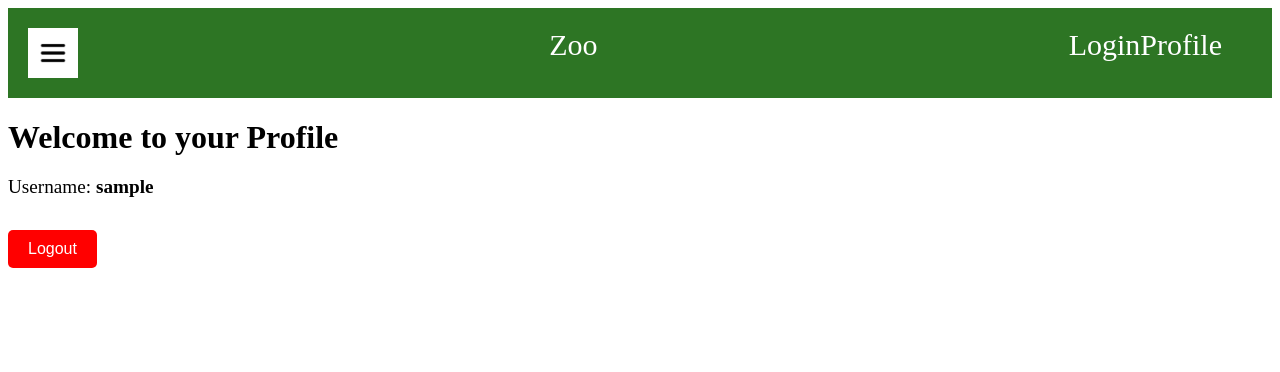
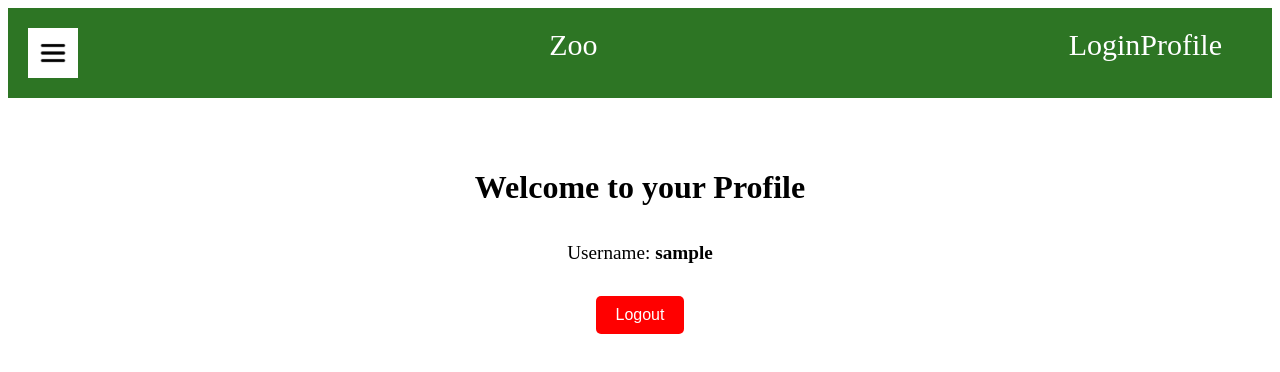
Before and after one commit to kjn09/ZooApp, a Next.js app: page /profilePage in a window 1280 px wide. Shown: the top 372 px of the page. Built offline with nearby package versions, Linux system fonts and the light colour scheme; sample sign-in values are in the browser's storage.

Commit message:
Changed css for ProfilePage.

```diff
--- a/pages/profilePage.js
+++ b/pages/profilePage.js
@@ -36,7 +36,7 @@ export default function ProfilePage() {
       <Header onMenuClick={toggleNavbar} />
 
       {isNavbarOpen && <Navbar onClose={closeNavbar} />}
-
+        <div class={styles.container}>
           <h1 className={styles.title}>Welcome to your Profile</h1>
           {user ? (
             <div>
@@ -47,5 +47,6 @@ export default function ProfilePage() {
             <p>Loading...</p>
           )}
         </div>
+    </div>
   );
 }
--- a/pages/profilePage.module.css
+++ b/pages/profilePage.module.css
@@ -3,8 +3,9 @@
   flex-direction: column;
   justify-content: center;
   align-items: center;
-  height: 100vh; /* Die volle Höhe des Bildschirms nutzen */
+  height: auto;
   text-align: center;
+  padding-top: 50px;
 }
 
 .title {
```
Lines whose indentation alone changed are shown as unchanged.
